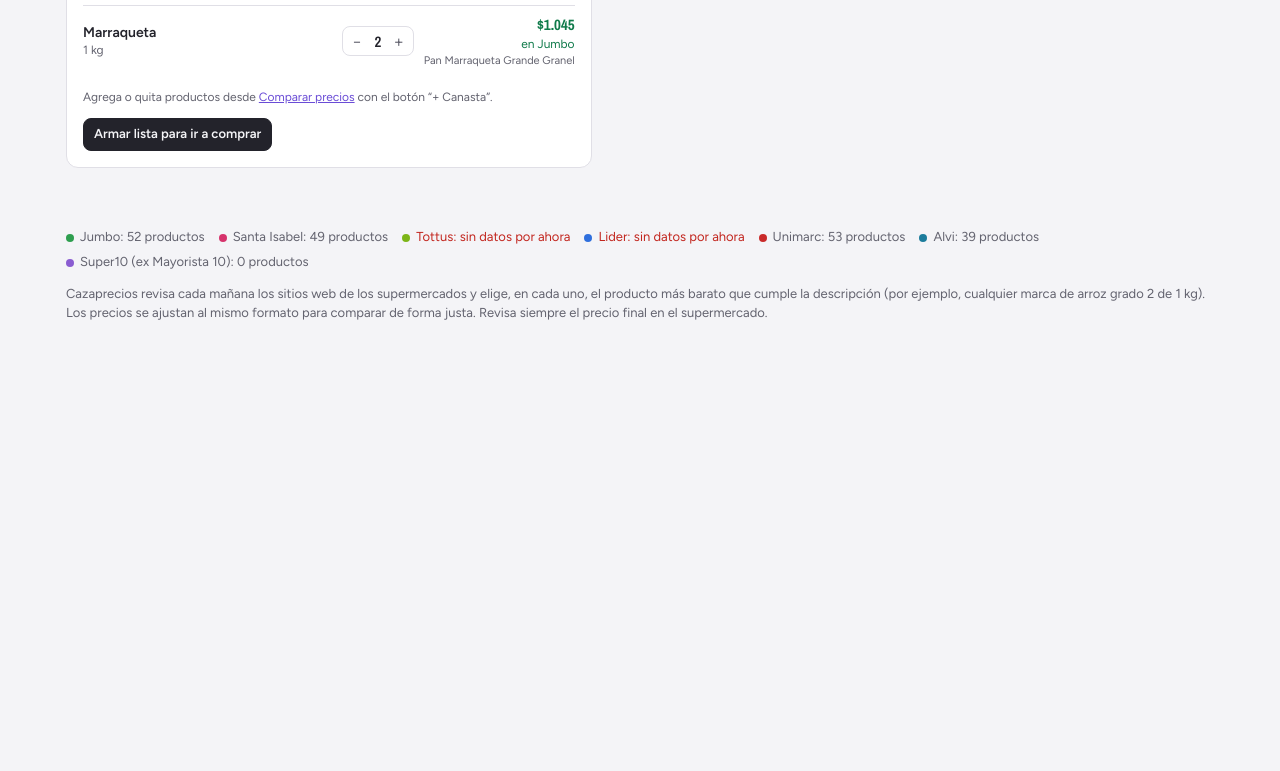
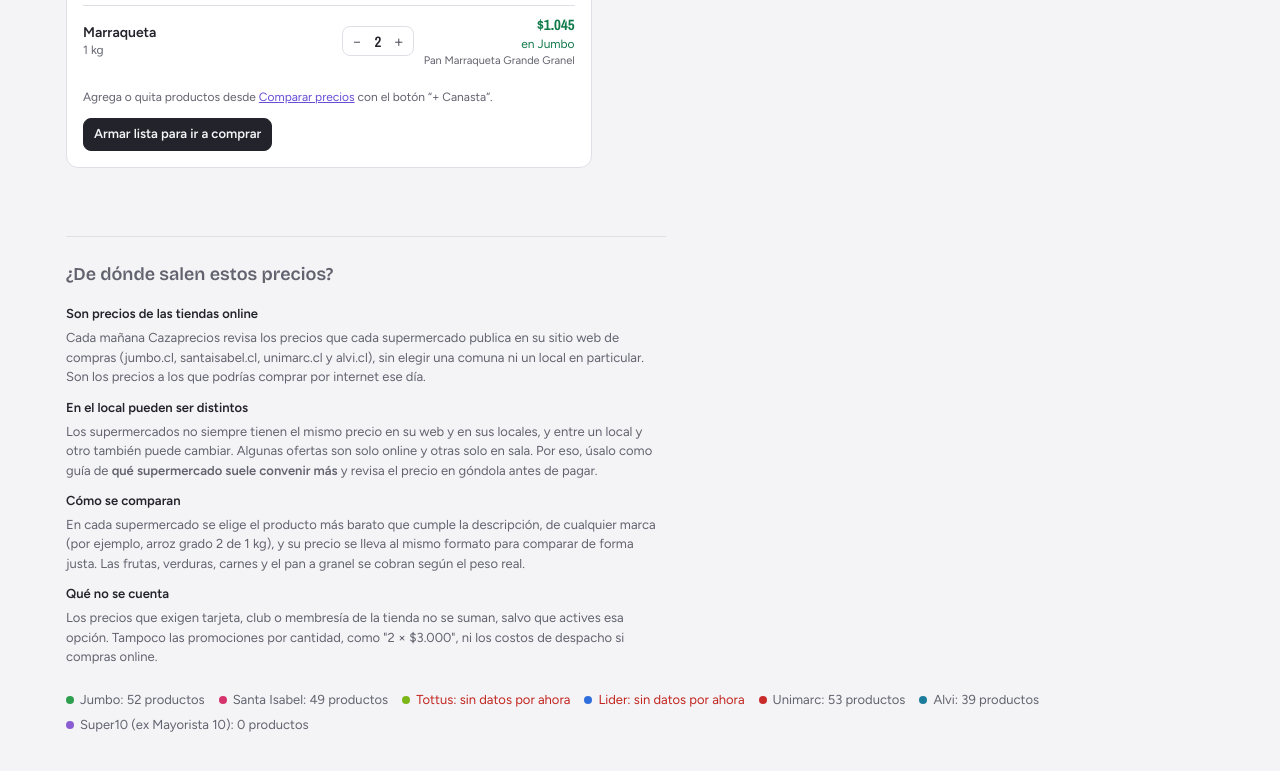
Before and after one commit to antoniacancinop-del/cazaofertas, a plain HTML site: page index.html in a window 1280 px wide. Shown: the part 1827-2598 px from the top of the page. Before the commit the page ends 2203 px from the top, so only its background shows below. Drawn offline with nearby package versions, Linux system fonts and the light colour scheme.

Commit message:
Add files via upload

```diff
--- a/index.html
+++ b/index.html
@@ -194,10 +194,16 @@ a.btn { text-decoration: none; display: inline-flex; align-items: center; }
 .baja b { font-family: var(--font-price); font-size: 20px; }
 .baja .was { color: var(--muted); text-decoration: line-through; font-size: 12px; }
 .warn { font-size: 11px; color: var(--danger); font-weight: 600; grid-column: 1 / -1; }
+.como { scroll-margin-top: 240px; display: grid; gap: 10px; padding-block: 8px 24px; border-top: 1px solid var(--line); margin-top: 8px; max-width: 72ch; }
+.como h2 { font-size: 18px; margin-top: 16px; }
+.como dl { margin: 0; display: grid; gap: 4px; }
+.como dt { font-weight: 600; color: var(--ink); margin-top: 8px; }
+.como dd { margin: 0; line-height: 1.5; }
+.proto-link { color: #cdb8ff; }
 .share { display: flex; gap: 8px; flex-wrap: wrap; align-items: center; font-size: 13px; color: var(--muted); }
 </style>
 
-<div class="proto"><div class="wrap"><span id="upd"><b>Cargando precios…</b></span><span>Precios de referencia de cada sitio web; en tu local pueden variar.</span></div></div>
+<div class="proto"><div class="wrap"><span id="upd"><b>Cargando precios…</b></span><span>Precios de la <b>tienda online</b> de cada supermercado; en el local pueden ser distintos. <a href="#como" class="proto-link">¿De dónde salen?</a></span></div></div>
 
 <header><div class="wrap">
   <div>
@@ -288,8 +294,20 @@ a.btn { text-decoration: none; display: inline-flex; align-items: center; }
 </div></main>
 
 <footer><div class="wrap">
+  <section id="como" class="como" aria-labelledby="h-como">
+    <h2 id="h-como">¿De dónde salen estos precios?</h2>
+    <dl>
+      <dt>Son precios de las tiendas online</dt>
+      <dd>Cada mañana Cazaprecios revisa los precios que cada supermercado publica en su sitio web de compras (jumbo.cl, santaisabel.cl, unimarc.cl y alvi.cl), sin elegir una comuna ni un local en particular. Son los precios a los que podrías comprar por internet ese día.</dd>
+      <dt>En el local pueden ser distintos</dt>
+      <dd>Los supermercados no siempre tienen el mismo precio en su web y en sus locales, y entre un local y otro también puede cambiar. Algunas ofertas son solo online y otras solo en sala. Por eso, úsalo como guía de <b>qué supermercado suele convenir más</b> y revisa el precio en góndola antes de pagar.</dd>
+      <dt>Cómo se comparan</dt>
+      <dd>En cada supermercado se elige el producto más barato que cumple la descripción, de cualquier marca (por ejemplo, arroz grado 2 de 1 kg), y su precio se lleva al mismo formato para comparar de forma justa. Las frutas, verduras, carnes y el pan a granel se cobran según el peso real.</dd>
+      <dt>Qué no se cuenta</dt>
+      <dd>Los precios que exigen tarjeta, club o membresía de la tienda no se suman, salvo que actives esa opción. Tampoco las promociones por cantidad, como "2 × $3.000", ni los costos de despacho si compras online.</dd>
+    </dl>
+  </section>
   <div class="status" id="status"></div>
-  <p>Cazaprecios revisa cada mañana los sitios web de los supermercados y elige, en cada uno, el producto más barato que cumple la descripción (por ejemplo, cualquier marca de arroz grado 2 de 1 kg). Los precios se ajustan al mismo formato para comparar de forma justa. Revisa siempre el precio final en el supermercado.</p>
 </div></footer>
 
 <script>
@@ -403,7 +421,7 @@ function renderBasket() {
   let mix = 0; const used = new Set();
   ids.forEach(id => { const b = bestFor(P(id)); if (b) { mix += priceOf(b.x) * state.basket[id]; used.add(b.s.nombre); } });
 
-  $("count").textContent = "Precio que paga cualquier persona" + (state.card ? ", incluyendo los que exigen tarjeta o club de la tienda." : ", sin tarjetas ni clubes.") + " Cada producto se compara en el mismo formato.";
+  $("count").textContent = "Precio de la tienda online que paga cualquier persona" + (state.card ? ", incluyendo los que exigen tarjeta o club de la tienda." : ", sin tarjetas ni clubes.") + " Cada producto se compara en el mismo formato.";
   $("items").innerHTML = ids.length ? CATS.flatMap(cat => ids.filter(id => P(id).categoria === cat).map(id => {
     const p = P(id), b = bestFor(p);
     return `<div class="item">
@@ -547,7 +565,7 @@ function textoLista() {
     g.items.forEach(i => { t += `- ${i.p.nombre}: ${i.como} ${i.x.nombre_producto} = ${fmt(i.total)}\n`; });
   });
   if (L.sinPrecio.length) t += `\nSin precio hoy: ${L.sinPrecio.map(p => p.nombre).join(", ")}\n`;
-  t += `\nTotal estimado: ${fmt(L.total)}\nPrecios web de hoy; en tu local pueden variar.\n${location.origin + location.pathname}`;
+  t += `\nTotal estimado: ${fmt(L.total)}\nPrecios de las tiendas online de hoy; en el local pueden ser distintos.\n${location.origin + location.pathname}`;
   return t;
 }
 function renderLista() {
```
Also changed, not shown: 1 other file.
